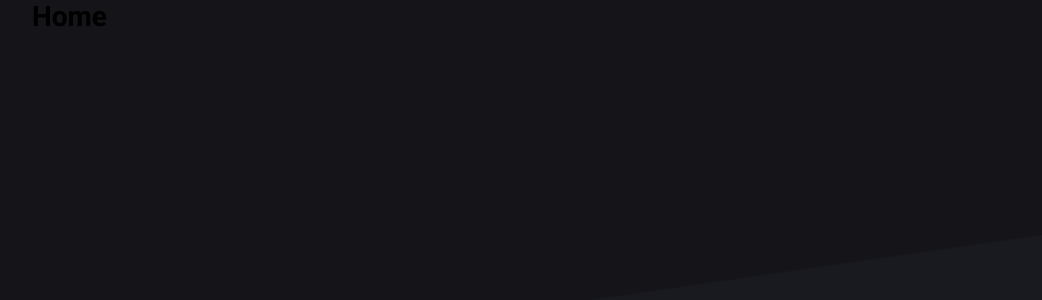
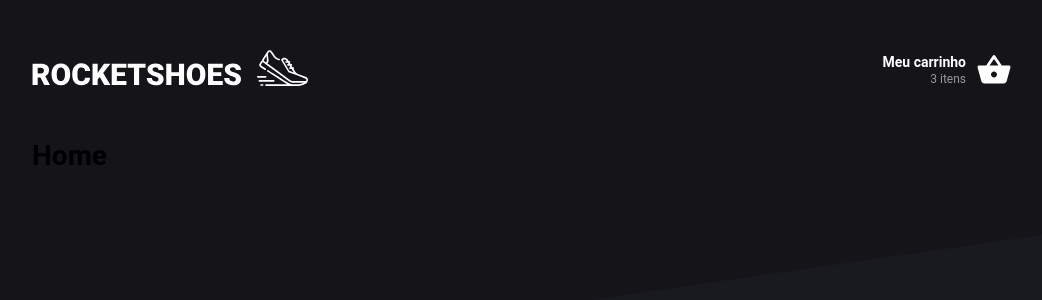
Before and after one commit to leonardofa/bootcamp-gostack-react-redux-saga, a React (Create React App) app: page / in a window 1280 px wide. Shown: the top 300 px of the page, without its empty margins (118-1160 px from the left). Built offline with nearby package versions, Linux system fonts and the light colour scheme; the HTML template or start-up script is replaced by a standard one.

Commit message:
Criando Header

```diff
--- a/package.json
+++ b/package.json
@@ -8,6 +8,7 @@
     "@testing-library/user-event": "^7.1.2",
     "react": "^16.13.0",
     "react-dom": "^16.13.0",
+    "react-icons": "^3.9.0",
     "react-router-dom": "^5.1.2",
     "react-scripts": "3.4.0",
     "styled-components": "^5.0.1"
--- a/src/App.js
+++ b/src/App.js
@@ -1,13 +1,14 @@
 import React from 'react';
 import { BrowserRouter } from 'react-router-dom';
 
+import Header from './componets/Header';
 import Routes from './routes';
 import GloblaStyle from './styles/global';
 
 function App() {
   return (
     <BrowserRouter>
-      {/* <Header /> */}
+      <Header />
       <Routes />
       <GloblaStyle />
     </BrowserRouter>
--- /dev/null
+++ b/src/componets/Header/index.js
@@ -0,0 +1,25 @@
+import React from 'react';
+import { Link } from 'react-router-dom';
+
+import { MdShoppingBasket } from 'react-icons/md';
+
+import { Container, Cart } from './styles';
+import logo from '../../assets/images/logo.svg';
+
+export default function Header() {
+  return (
+    <Container>
+      <Link to="/">
+        <img src={logo} alt="Rocket Shoes" />
+      </Link>
+
+      <Cart to="/cart">
+        <div>
+          <strong>Meu carrinho</strong>
+          <span>3 itens</span>
+        </div>
+        <MdShoppingBasket size={36} color="#FFF" />
+      </Cart>
+    </Container>
+  );
+}
--- /dev/null
+++ b/src/componets/Header/styles.js
@@ -0,0 +1,35 @@
+import styled from 'styled-components';
+import { Link } from 'react-router-dom';
+
+export const Container = styled.header`
+  display: flex;
+  justify-content: space-between;
+  align-items: center;
+  margin: 50px 0;
+`;
+
+export const Cart = styled(Link)`
+  display: flex;
+  align-items: center;
+  text-decoration: none;
+  transition: opacity 0.2s;
+
+  &:hover {
+    opacity: 0.7;
+  }
+
+  div {
+    text-align: right;
+    margin-right: 10px;
+
+    strong {
+      display: block;
+      color: #fff;
+    }
+
+    span {
+      font-size: 12px;
+      color: #999;
+    }
+  }
+`;
```
Also changed, not shown: src/assets/images/logo.svg (added), 1 other file (tests, documents, lock files or other folders).
